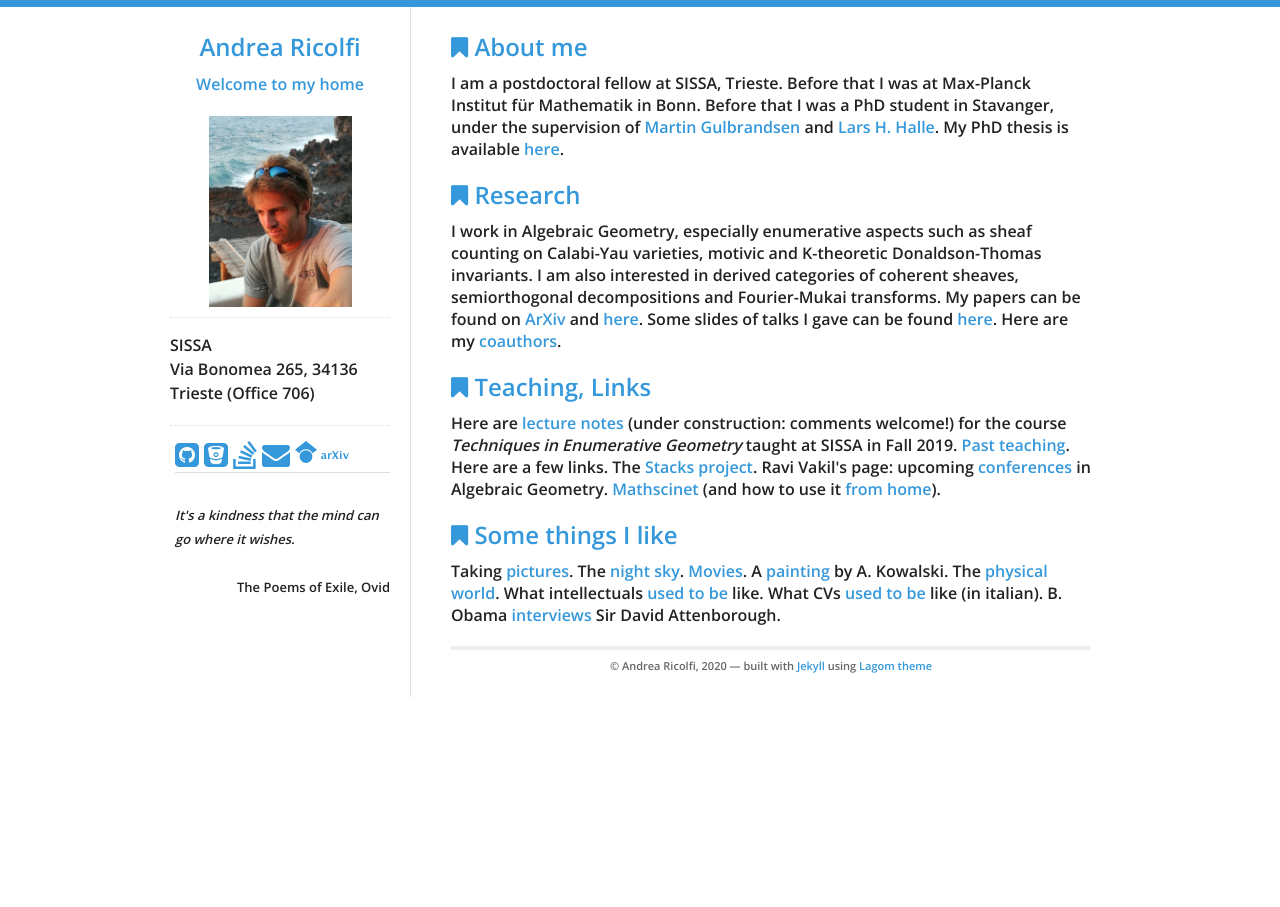
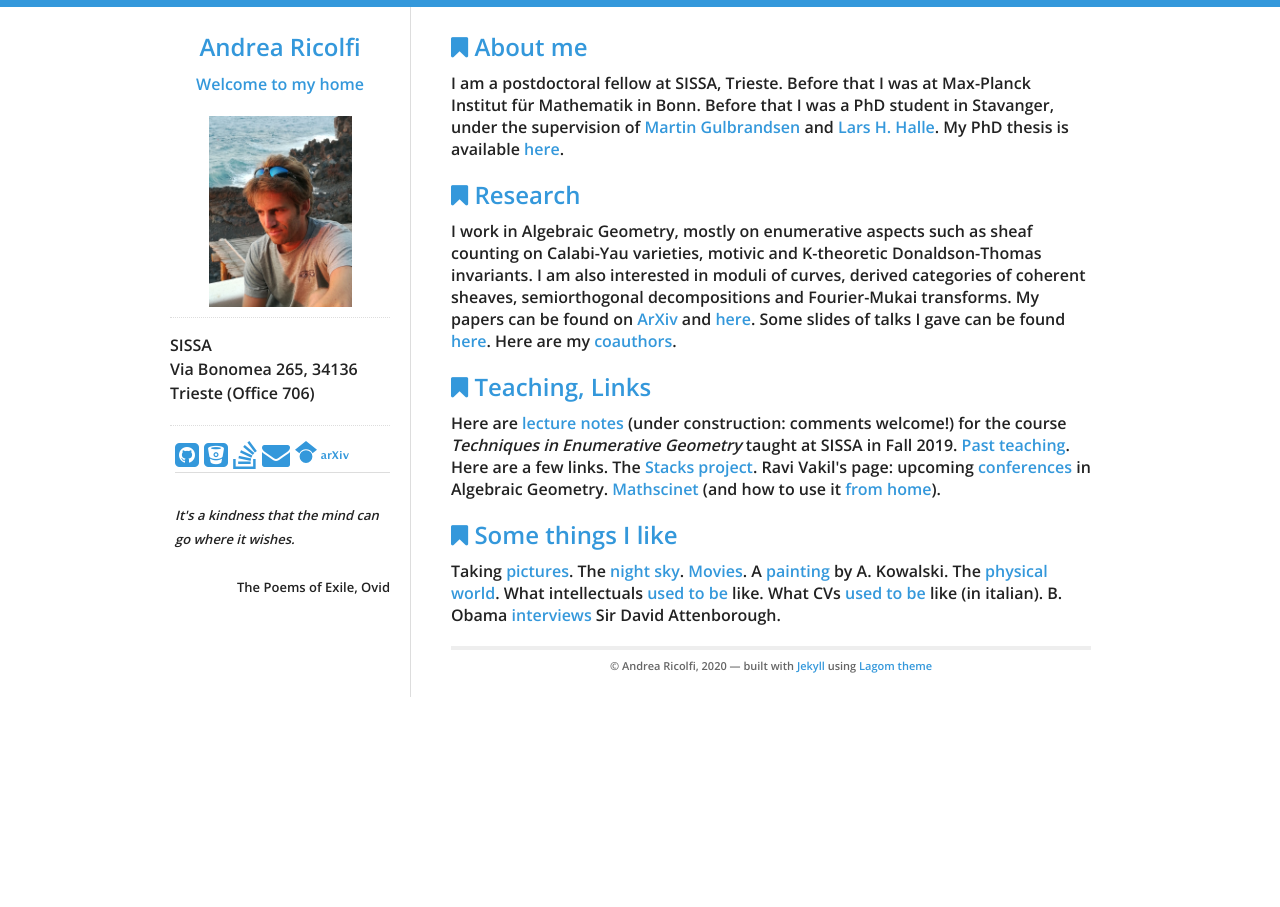
Before and after one commit to atricolfi/atricolfi.github.io, a Jekyll site: the page built from index.html, in a window 1280 px wide. Built offline with Jekyll 4.4.1, drawn with Linux system fonts in a browser that asks for light colours.

Commit message:
Update index.html

```diff
--- a/index.html
+++ b/index.html
@@ -14,8 +14,8 @@
 <div id="home">
   <h2><i class="fa fa-bookmark"></i> Research</h2>
 <p>
-I work in Algebraic Geometry, especially enumerative aspects such as sheaf counting on Calabi-Yau varieties, motivic and K-theoretic Donaldson-Thomas invariants.
-I am also interested in derived categories of coherent sheaves, semiorthogonal decompositions and Fourier-Mukai transforms.
+I work in Algebraic Geometry, mostly on enumerative aspects such as sheaf counting on Calabi-Yau varieties, motivic and K-theoretic Donaldson-Thomas invariants.
+I am also interested in moduli of curves, derived categories of coherent sheaves, semiorthogonal decompositions and Fourier-Mukai transforms.
 My papers can be found on <a href="https://arxiv.org/search/?query=ricolfi&searchtype=all&source=header">ArXiv</a> and <a href="Papers.html">here</a>.
 Some slides of talks I gave can be found <a href="Slides.html">here</a>. Here are my <a href="Coauthors.html">coauthors</a>.
 </p>
```
